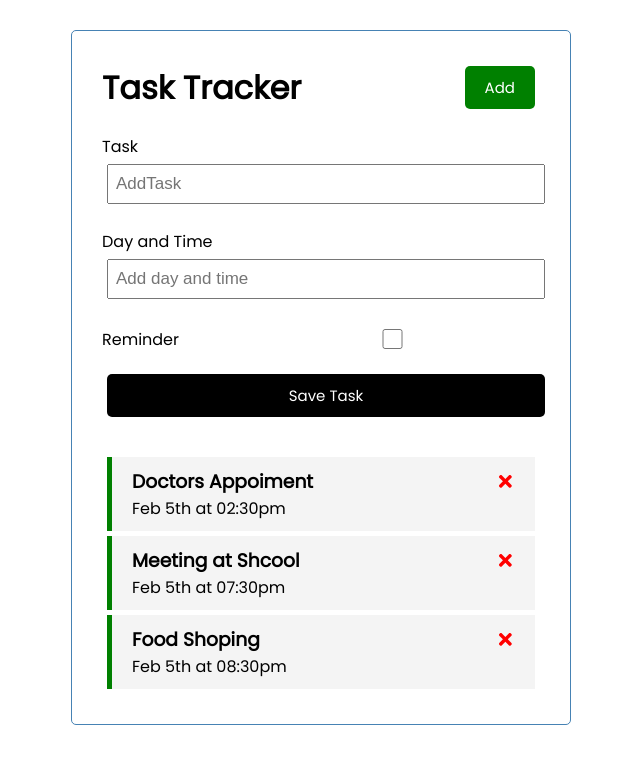
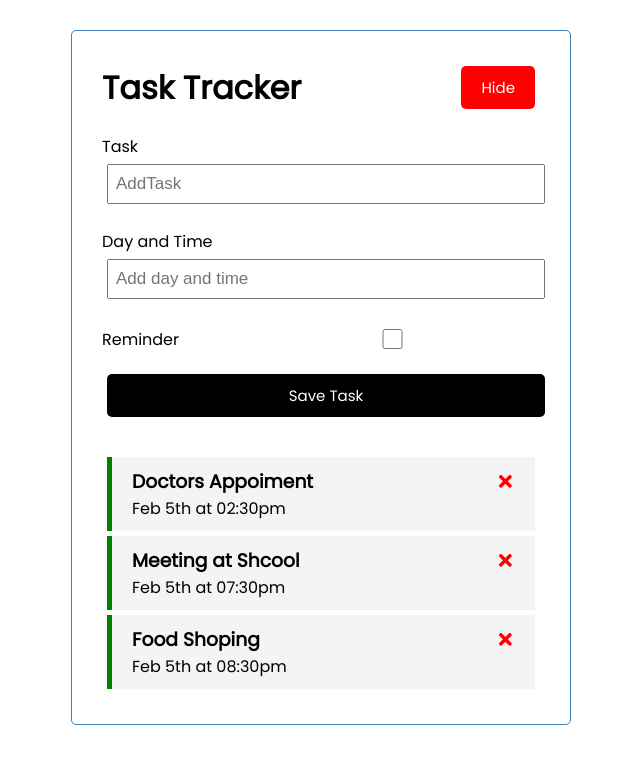
Before and after one commit to jvboronat/my-first-react-app, a React (Create React App) app: page / in a window 1280 px wide. Both pictures are taken after a click on the button "Add". Shown: the top 764 px of the page, without its empty margins (319-959 px from the left). Built offline with nearby package versions, Linux system fonts and the light colour scheme.

Commit message:
Añado componente AddTast, y completo su funcionalidad

```diff
--- a/src/App.js
+++ b/src/App.js
@@ -4,6 +4,8 @@ import Tasks from "./components/Tasks";
 import AddTask from "./components/AddTask";
 
 function App() {
+  const [showAddTask, setShowAddTask] = useState(false);
+
   const [tasks, setTasks] = useState([
     {
       id: 1,
@@ -25,17 +27,18 @@ function App() {
     },
   ]);
 
-  const onClick = (e) => {
-    //console.log("Onclick", e);
-  };
 
   const onDelete = (id) => {
     //console.log("OnDelete", id);
     setTasks(tasks.filter((task) => task.id !== id));
   };
 
-  const addTask = (e) => {
-    console.log("AddTask");
+  const addTask = (task) => {
+    const id = Math.floor(Math.random() * 10000) + 1;
+    task.id = id;
+
+    setTasks([...tasks, task]);
+    //console.log(tasks);
   };
 
   const toggleReminder = (id) => {
@@ -50,8 +53,14 @@ function App() {
 
   return (
     <div className="container">
-      <Header title="Task Tracker" onClick={onClick} />
-      <AddTask addTask={addTask} />
+
+      <Header
+      title="Task Tracker"
+      onAdd={() => setShowAddTask(!showAddTask)}
+      showAddTask={showAddTask} />
+
+      {showAddTask && <AddTask onAdd={addTask} />}
+
       {tasks.length !== 0 ? (
         <Tasks
           tasks={tasks}
--- a/src/components/AddTask.js
+++ b/src/components/AddTask.js
@@ -1,14 +1,35 @@
 import { useState } from "react";
 
-const AddTask = ({ addTask }) => {
+const AddTask = ({ onAdd }) => {
   const [text, setText] = useState("");
   const [day, setDay] = useState("");
   const [reminder, setReminder] = useState(false);
 
-  //
+  // Eniendo que aquí lo que hacemos el implementar un método
+  // para realizar la validación de lo introducido en el
+  // formulario
+
+  const onSubmit = (e) => {
+    e.preventDefault()
+
+    if (!text)
+    {
+      alert('Please add a Task')
+      return
+    }
+
+    //Devuelvo el objeto
+    onAdd({text, day, reminder})
+
+    setText('')
+    setDay('')
+    setReminder(false)
+  }
+
+
 
   return (
-    <form className="add-form" onSubmit={(e) => addTask(e)}>
+    <form className="add-form" onSubmit={(e) => onSubmit(e)}>
       <div className="form-control">
         <label>Task</label>
         <input
--- a/src/components/Header.js
+++ b/src/components/Header.js
@@ -4,11 +4,11 @@ import Button from './Button'
 
 // rface
 
-export const Header = ({title, onClick}) => {
+export const Header = ({title, onAdd, showAddTask}) => {
     return (
         <header className="header">
             <h1>{title}</h1>
-            <Button text ='Add' color='green' onClick={onClick}/>
+            <Button text ={showAddTask ? 'Hide':'Add'} color={showAddTask ? 'red':'green'}  onClick={onAdd}/>
 
         </header>
     )
```
Also changed, not shown: 1 other file (tests, documents, lock files or other folders).
